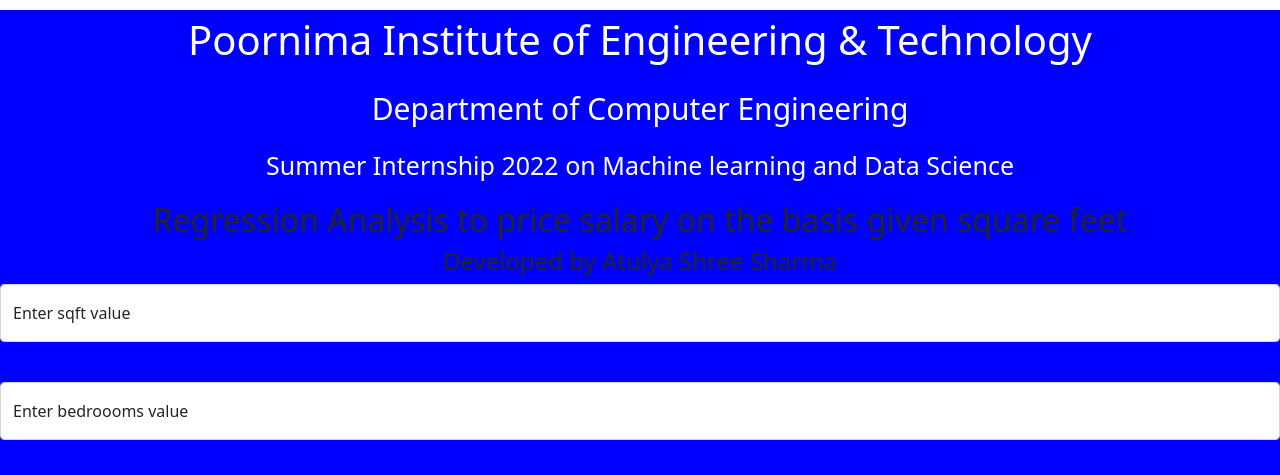
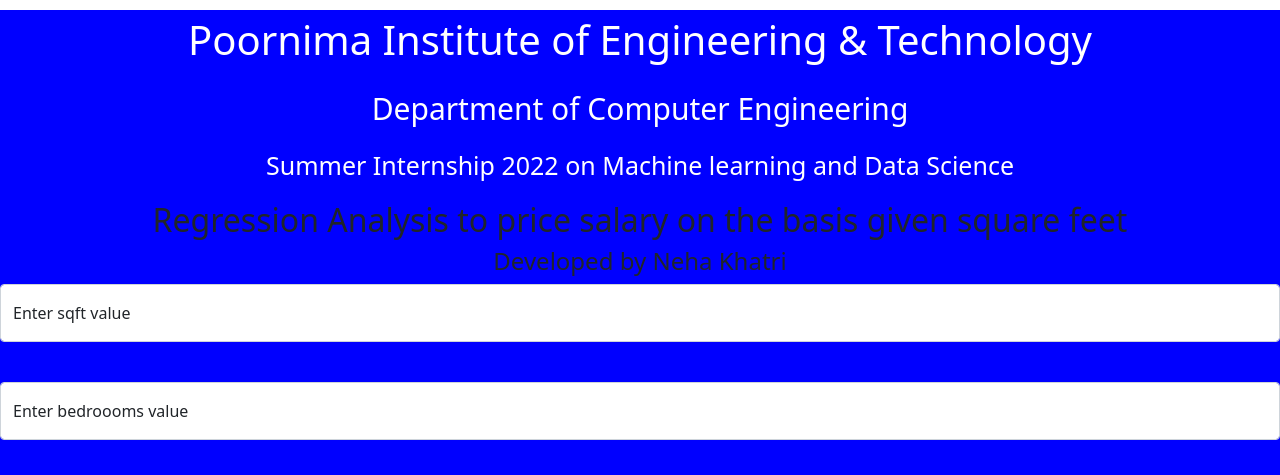
Before and after one commit to nehakhatri2021/project-houseprices-, a Flask app: page / in a window 1280 px wide. Shown: the top 475 px of the page. Run offline with Flask 2, Linux system fonts and the light colour scheme; parts of the project's set-up code (start-up, migrations or seed data) failed here and were passed over.

Commit message:
Update index.html

```diff
--- a/templates/index.html
+++ b/templates/index.html
@@ -29,7 +29,7 @@
 </div>
 <div class="login">
 <h2 >Regression Analysis to price salary on the basis given square feet</h2>
-<h4>Developed by Atulya Shree Sharma</h4>
+<h4>Developed by Neha Khatri</h4>
 <!-- Main Input For Receiving Query to our ML -->
 <form action="{{ url_for('predict')}}"method="get">
 <div class="form-floating mb-3">
```
